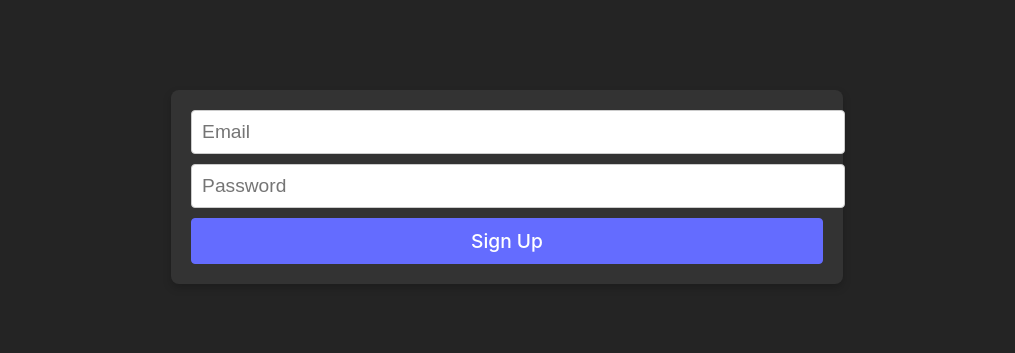
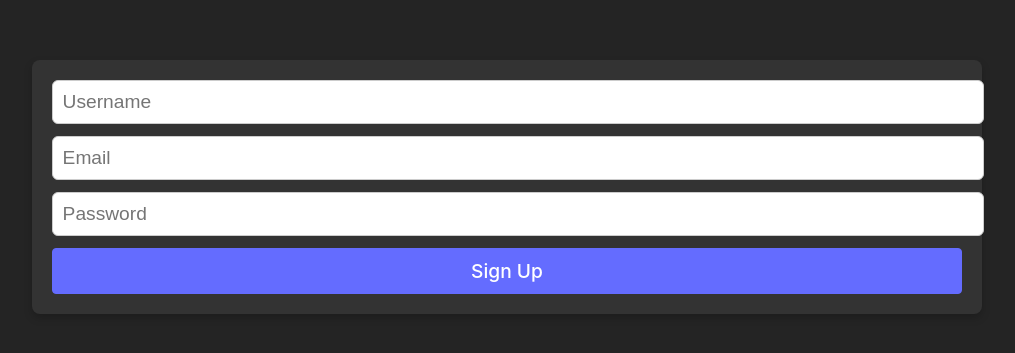
Before and after one commit to nottin0/react-website, a React (Vite) app in the folder reactprac/prac/: page /signup in a window 1280 px wide. Shown: the part 235-588 px from the top of the page, without its empty margins (133-1148 px from the left). Built offline with nearby package versions, Linux system fonts and the light colour scheme.

Commit message:
v 0.1.23 - added diplay names! purely for show currently. added footnote.

```diff
--- a/reactprac/prac/src/components/Auth/Auth.css
+++ b/reactprac/prac/src/components/Auth/Auth.css
@@ -16,11 +16,12 @@
 }
 
 .auth-form input[type="email"],
-.auth-form input[type="password"] {
+.auth-form input[type="password"],
+.auth-form input[type="text"] {
   width: 100%;
   padding: 10px;
-  margin-bottom: 10px;
-  border-radius: 4px;
+  margin-bottom: 12px;
+  border-radius: 6px;
   border: 1px solid #ccc;
   font-size: 1em;
 }
--- a/reactprac/prac/src/components/Auth/SignUp.jsx
+++ b/reactprac/prac/src/components/Auth/SignUp.jsx
@@ -6,6 +6,7 @@ import { useNavigate } from 'react-router-dom';
 function SignUp() {
   const [email, setEmail] = useState('');
   const [password, setPassword] = useState('');
+  const [displayName, setDisplayName] = useState('');
   const [error, setError] = useState(null);
   const [message, setMessage] = useState(null);
   const navigate = useNavigate();
@@ -25,6 +26,12 @@ function SignUp() {
   return (
    <div className='auth-container'>
     <form className="auth-form" onSubmit={handleSignUp}>
+      <input
+        type="text"
+        value={displayName}
+        onChange={(e) => setDisplayName(e.target.value)}
+        placeholder="Username"
+        />
       <input
         type="email"
         value={email}
--- a/reactprac/prac/src/components/Header/Header.jsx
+++ b/reactprac/prac/src/components/Header/Header.jsx
@@ -22,11 +22,11 @@ const Header = () => {
           <Link to="/">Home</Link>
           {!user && <Link to="/signup">Sign Up</Link>}
           {!user && <Link to="/login">Login</Link>}
-          {user && <span>hi, {user.email}</span>}
+          {user && <span>hi, {user.displayName}</span>}
           {user && <button onClick={handleLogout}>Logout</button>}
         </nav>
         <div className="header-links">
-          <a href="https://github.com/nottin0" className="github-link">
+          <a href="https://github.com/tino-sv" className="github-link">
             <img src={github} alt="github logo" height="30px" />
           </a>
         </div>
--- a/reactprac/prac/src/components/TodoApp/TodoApp.jsx
+++ b/reactprac/prac/src/components/TodoApp/TodoApp.jsx
@@ -84,6 +84,8 @@ function TodoApp() {
             </button>
          </form>
          <p>You have {todos.length} things to do... good luck!</p>
+         <footer> version 0.1.23 </footer>
+         <footer> built by tinodev ❤️ </footer>
       </div>
    );
 }
```
